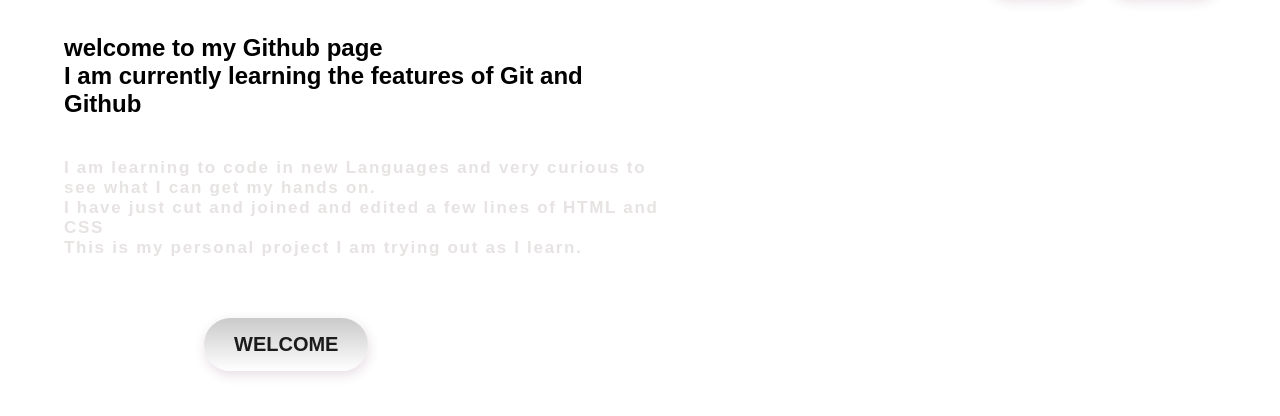
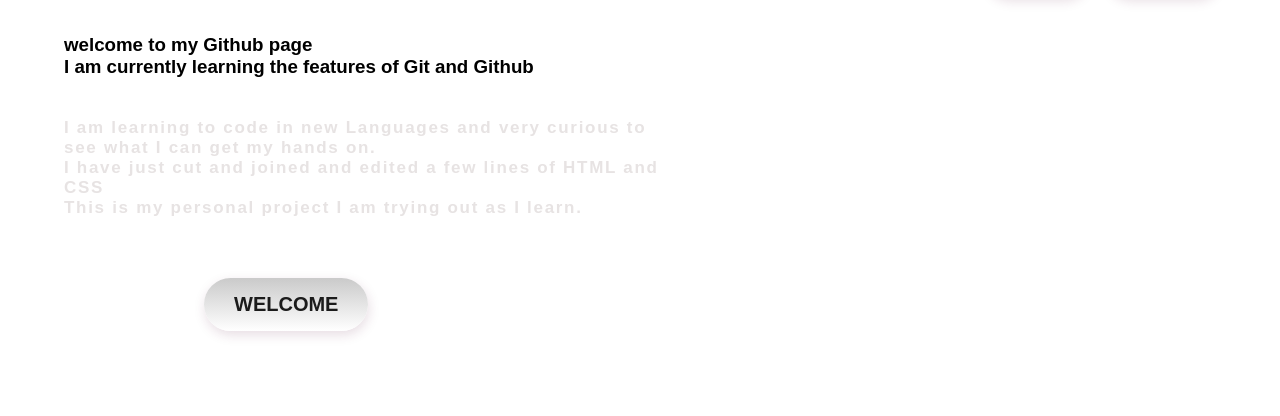
Before and after one commit to asidanghi/Premier-, a plain HTML site: page index.html in a window 1280 px wide. Shown: the part 86-502 px from the top of the page. Drawn offline with Linux system fonts and the light colour scheme.

```diff
--- a/index.html
+++ b/index.html
@@ -24,7 +24,7 @@
         </div>
         <div class="content">
             <div class="text">
-            <h2>welcome to my Github page<br> <span>I am currently learning the features of Git and Github</span></h1>
+            <h3>welcome to my Github page<br> <span>I am currently learning the features of Git and Github</span></h3>
             <p><b>I am learning to code in new Languages and very curious to see what I can get my hands on.<br>I have just cut and joined and edited a few lines of HTML and CSS <br>This is my personal project I am trying out as I learn.</b>
             </p>
             <button class="btn3">Welcome</button>
```
